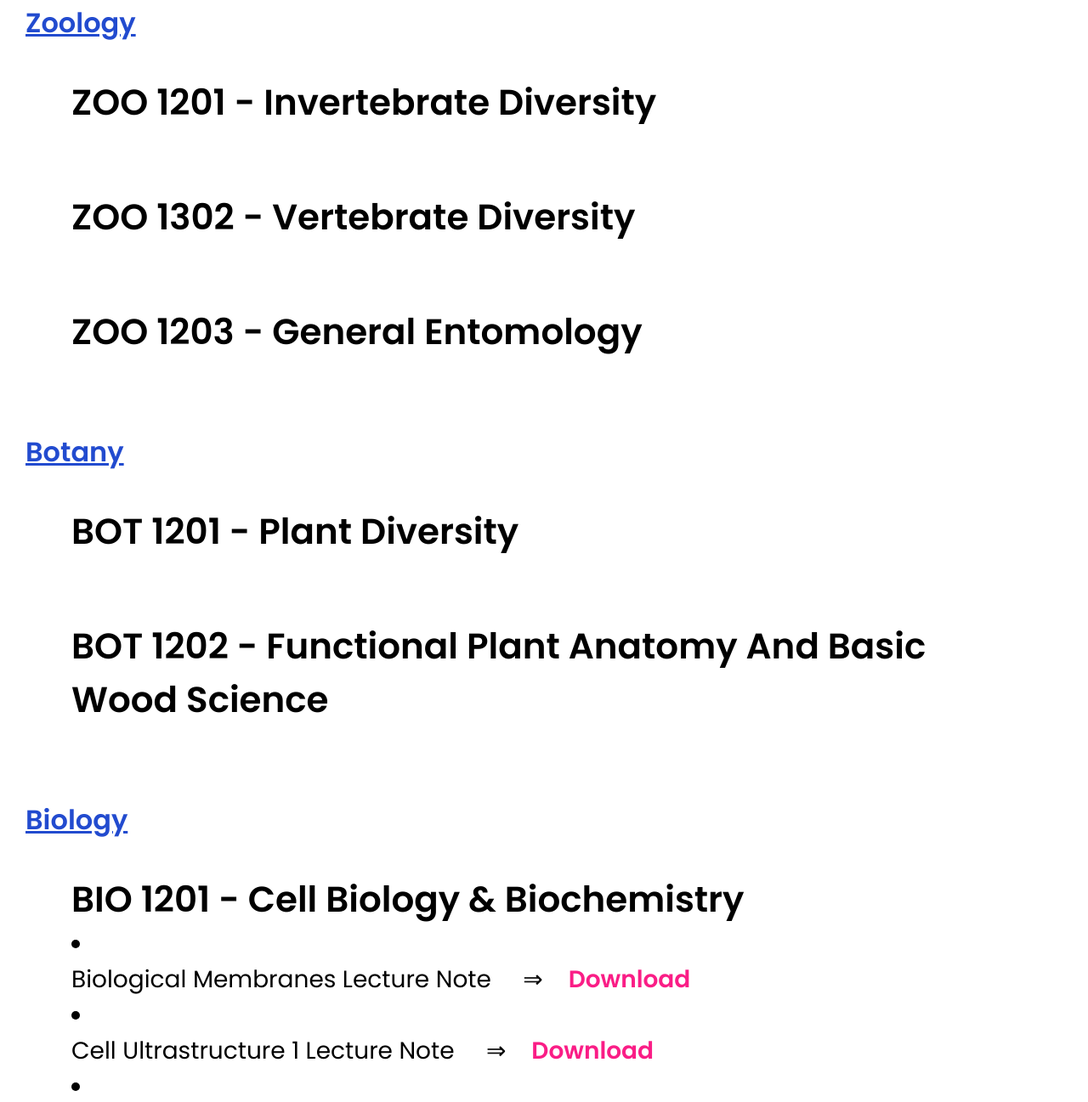
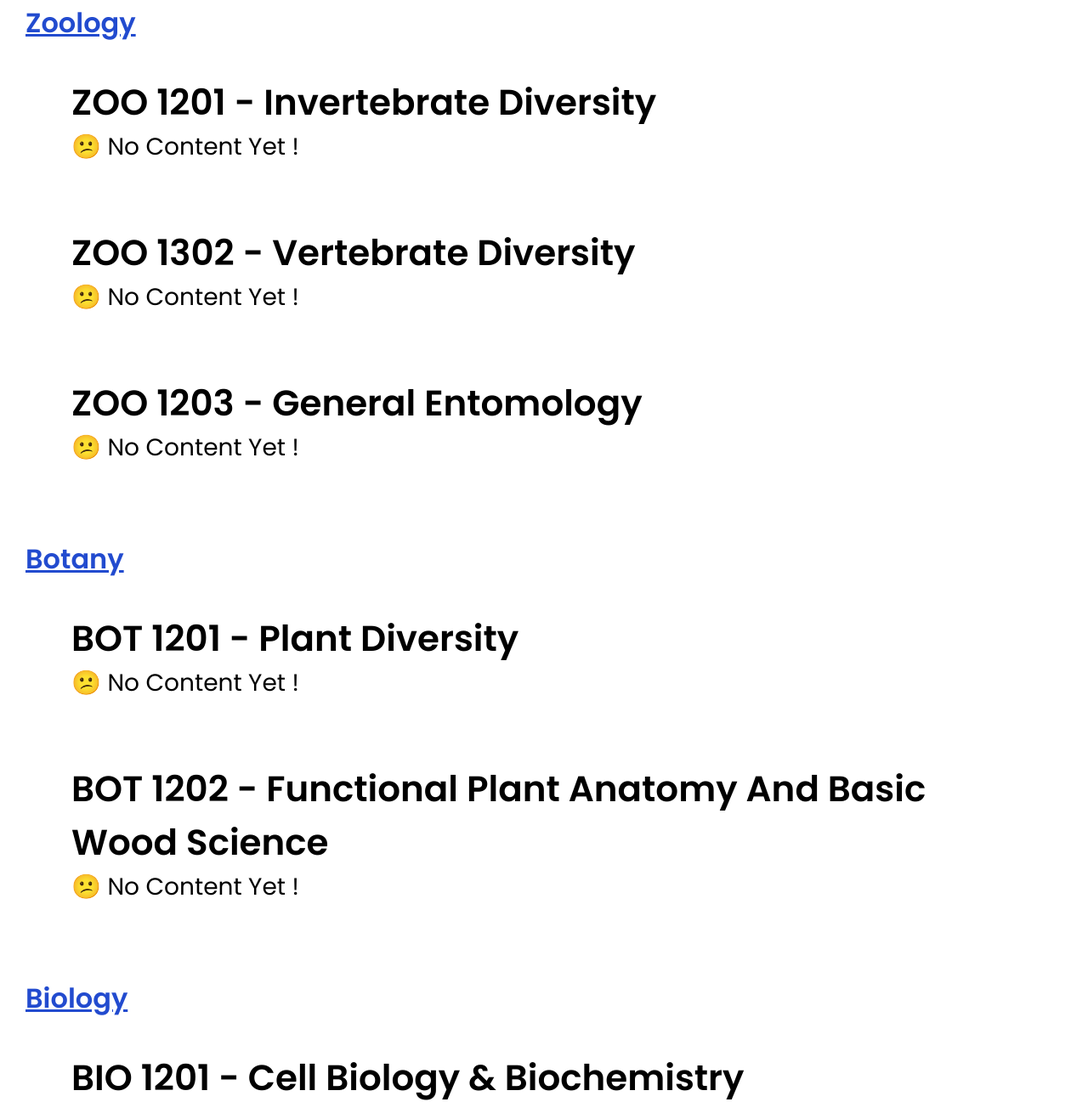
Before and after one commit to PraveenTheekshana2003/FAS-SUPPORTIVE-PROTAL, a plain HTML site: page biological-first.html in a window 1280 px wide. Shown: the part 1021-2318 px from the top of the page at 85% size. Drawn offline with Linux system fonts and the light colour scheme.

Commit message:
biological-first.html

```diff
--- a/biological-first.html
+++ b/biological-first.html
@@ -91,18 +91,21 @@
     <h1>
       ZOO 1201 - Invertebrate Diversity
     </h1>
+    <P>&#128533; No content yet ! </P>
 	</section><br>
 
   <section class="sub-heading" style="font-size:28px;">
     <h1>
       ZOO 1302 - Vertebrate Diversity
     </h1>
+    <P>&#128533; No content yet ! </P>
 	</section><br>
 
   <section class="sub-heading" style="font-size:28px;">
     <h1>
       ZOO 1203 - General Entomology
     </h1>
+    <P>&#128533; No content yet ! </P>
 	</section><br>
 
 
@@ -119,12 +122,14 @@
     <h1>
       BOT 1201 - Plant Diversity
     </h1>
+    <P>&#128533; No content yet ! </P>
 	</section><br>
 
   <section class="sub-heading" style="font-size:28px;">
     <h1>
       BOT 1202 - Functional Plant Anatomy and Basic Wood Science
     </h1>
+    <P>&#128533; No content yet ! </P>
 	</section><br>
 
 
@@ -135,7 +140,6 @@
         <h1 class="sub">Biology</h1>
       </div>
   </section>
-
 
   <section class="sub-heading" style="font-size:28px;">
     <h1>
@@ -199,12 +203,14 @@
     <h1>
       BIO 1202 - Statistical Methods in Biology
     </h1>
+    <P>&#128533; No content yet ! </P>
 	</section><br>
 
   <section class="sub-heading" style="font-size:28px;">
     <h1>
       BIO 1203 - General Microbiology
     </h1>
+    <P>&#128533; No content yet ! </P>
 	</section><br>
 
 
```
